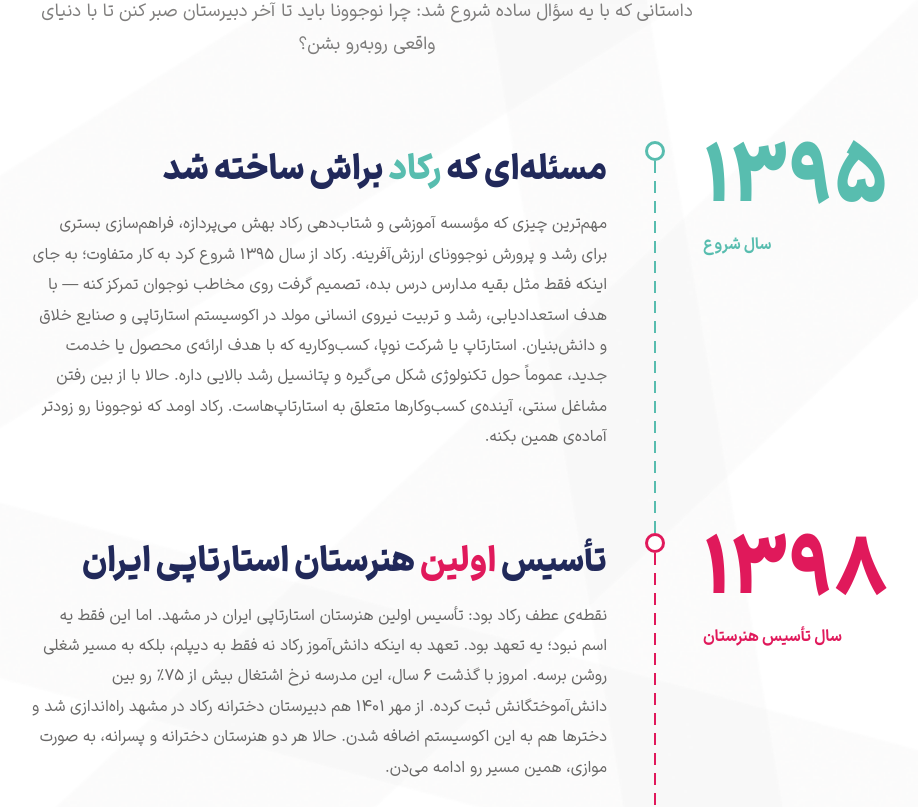
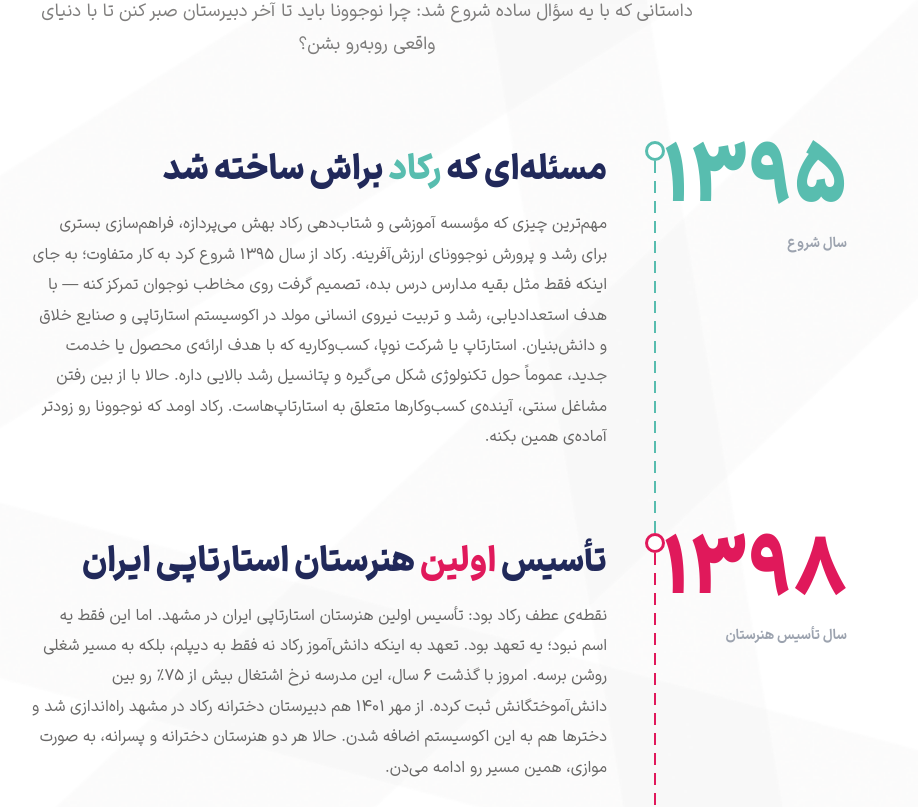
Before and after one commit to MohammadMehdiSadeghi/rokad-web, a Next.js app: page /about in a window 1280 px wide. Shown: the part 1458-2265 px from the top of the page, without its empty margins (273-1191 px from the left). Built offline with nearby package versions, Linux system fonts and the light colour scheme; no server answers.

Commit message:
fix: Story labels — lighter gray (#9CA3AF), smaller, left-aligned

```diff
--- a/src/views/About/sections/Story/index.jsx
+++ b/src/views/About/sections/Story/index.jsx
@@ -77,11 +77,11 @@ export default function AboutStory() {
                     <div key={m.year} className="relative grid grid-cols-[auto_auto_1fr] items-start gap-4 sm:gap-6 lg:gap-8">
 
                       {/* ستون ۱: عدد سال + متن — سمت راست */}
-                      <div className="flex flex-col items-end flex-shrink-0 w-20 sm:w-28 lg:w-36 text-left">
+                      <div className="flex flex-col items-start flex-shrink-0 w-20 sm:w-28 lg:w-36 text-left">
                         <span className="text-[2.5rem] sm:text-[4rem] lg:text-[5rem] leading-none font-black whitespace-nowrap">
                           <span className={m.textColor}>{m.year}</span>
                         </span>
-                        <span className={`mt-2 sm:mt-3 text-[0.875rem] sm:text-[1rem] font-bold ${m.textColor}`}>
+                        <span className={`mt-2 sm:mt-3 text-[0.75rem] sm:text-[0.875rem] font-bold text-[#9CA3AF]`}>
                           {m.label}
                         </span>
                       </div>
```
